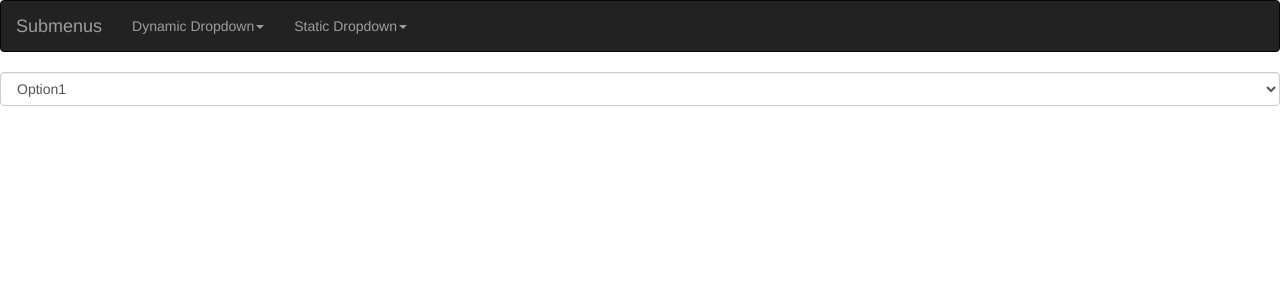
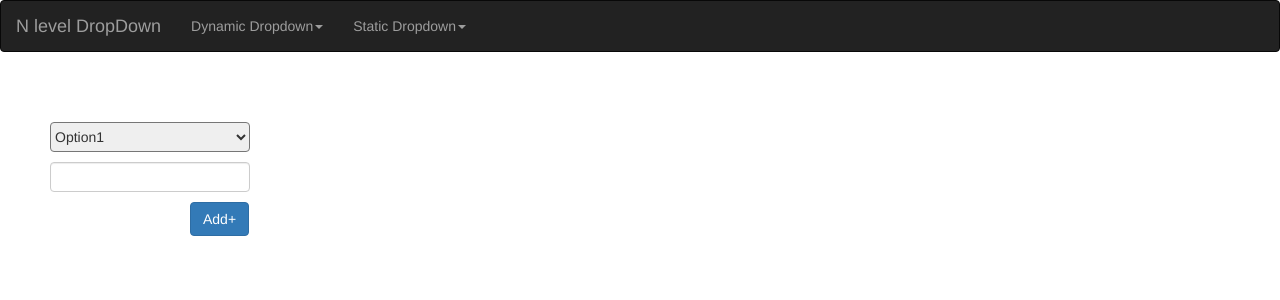
Before and after one commit to Nandhamaddy007/submenus, a React (Create React App) app: page / in a window 1280 px wide. Shown: the top 300 px of the page. Built offline with nearby package versions, Linux system fonts and the light colour scheme.

Commit message:
2 files modified

```diff
--- a/src/App.js
+++ b/src/App.js
@@ -3,6 +3,7 @@ import $ from 'jquery';
 import './styles.css';
 let ls = [];
 let out = [];
+let ids = [];
 
 export default function App() {
   useEffect(() => {
@@ -32,33 +33,34 @@ export default function App() {
       });
     });
   });
-  let rend = option => {
-    console.log(option);
+  let rend = (option, index) => {
+    console.log(index);
+    ids.push(index);
     if (option.option && option.option != '') {
       //console.log(option.option);
+
       return (
-        <li>
+        <li id={index}>
           <a className="trigger right-caret">{option.select}</a>
-          {construct(option.option)}
+          {construct(option.option, index)}
         </li>
       );
     } else {
       // console.log(option);
       return (
-        <li>
+        <li id={index}>
           <a>{option.select}</a>
         </li>
       );
     }
   };
-  let construct = options => {
+  let construct = (options, ind) => {
     let data = [];
-    for (let option of options) {
-      // console.log(option);
+    for (let [index, option] of options.entries()) {
       ls.push(option.select);
-      data.push(rend(option));
+      data.push(rend(option, ind != undefined ? ind + '.' + index : index));
     }
-    console.log(ls);
+    //console.log(ls);
     if (options.option && options.option != '') {
       return <ul>{data}</ul>;
     } else {
@@ -71,7 +73,7 @@ export default function App() {
       select: 'Option1',
       option: [
         {
-          select: 'Level2',
+          select: 'Level1',
           option: ''
         }
       ]
@@ -80,7 +82,7 @@ export default function App() {
       select: 'Option2',
       option: [
         {
-          select: 'level2',
+          select: 'level1.1',
           option: [
             {
               select: 'level2.1',
@@ -102,10 +104,14 @@ export default function App() {
           ]
         },
         {
-          select: 'level3',
+          select: 'level1.2',
           option: [
             {
-              select: 'level3.1',
+              select: 'level2.3.1',
+              option: ''
+            },
+            {
+              select: 'level2.3.2',
               option: ''
             }
           ]
@@ -113,20 +119,33 @@ export default function App() {
       ]
     }
   ];
-  function handleChange(e) {
-    console.log(e.target);
-  }
   out = construct(options);
   // console.log(out);
+  function handleClick(e) {
+    document.getElementById('');
+  }
   return (
     <div>
       <nav class="navbar navbar-inverse">
         <div class="container-fluid">
           <div class="navbar-header">
             <a class="navbar-brand" href="#">
-              Submenus
+              N level DropDown
             </a>
+            <button
+              type="button"
+              class="navbar-toggle collapsed"
+              data-toggle="collapse"
+              data-target="#dropdown"
+              aria-expanded="false"
+            >
+              <span class="sr-only">Toggle navigation</span>
+              <span class="icon-bar" />
+              <span class="icon-bar" />
+              <span class="icon-bar" />
+            </button>
           </div>
+          <div className="collapse navbar-collapse" id="dropdown">
             <ul class="nav navbar-nav">
               <li className="dropdown">
                 <a href="#" class="dropdown-toggle" data-toggle="dropdown">
@@ -187,12 +206,30 @@ export default function App() {
               </li>
             </ul>
           </div>
+        </div>
       </nav>
-      <select class="form-control" onChange={handleChange}>
+      <select id="option">
         {ls.map((item, index) => {
-          return <option value={index}>{item}</option>;
+          return <option value={ids[index]}>{item}</option>;
         })}
       </select>
+      <input
+        type="text"
+        style={{
+          width: '20rem',
+          height: '3rem',
+          marginLeft: '5rem',
+          marginTop: '1rem'
+        }}
+        className="form-control"
+      />
+      <button
+        className="btn btn-primary"
+        style={{ marginLeft: '19rem', marginTop: '1rem' }}
+        click={handleClick}
+      >
+        Add+
+      </button>
     </div>
   );
 }
--- a/src/styles.css
+++ b/src/styles.css
@@ -36,3 +36,13 @@
 .left-caret:after {
   border-right: 10px solid #ffaf46;
 }
+select {
+  height: 3rem;
+  width: 20rem;
+  margin-left: 5rem;
+  margin-top: 5rem;
+  border-radius: 4px;
+}
+option {
+  border: 1px solid #4c3c1b;
+}
```
Lines whose indentation alone changed are shown as unchanged.
